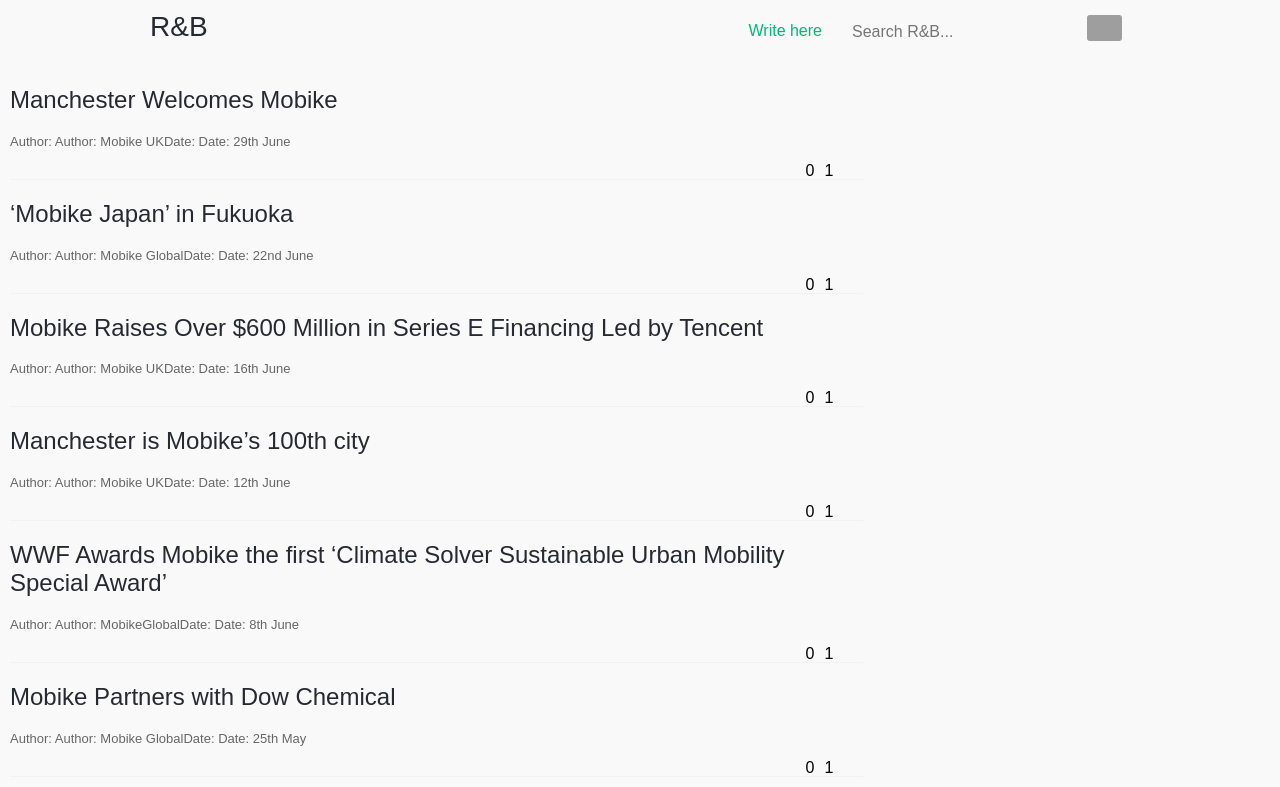
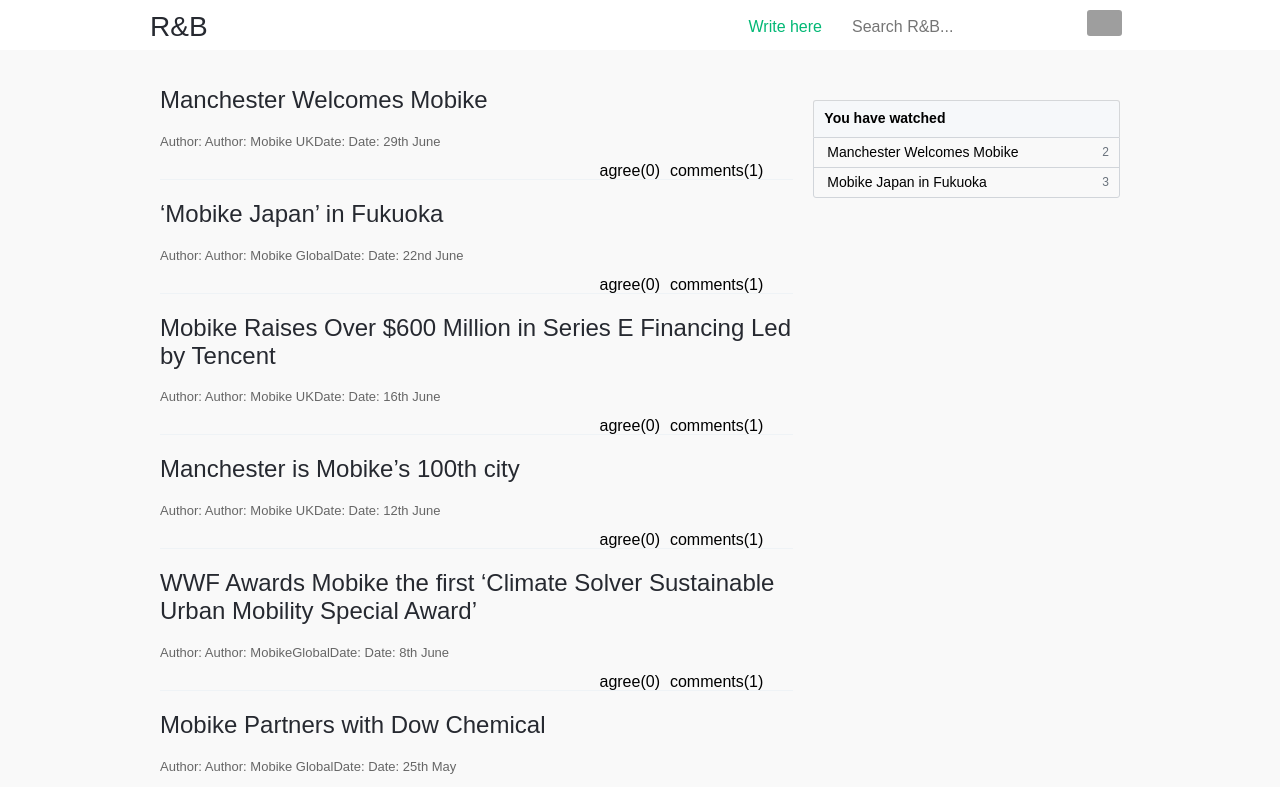
Before and after one commit to cpprookie/reactblog, a React (Create React App) app: page /posts in a window 1280 px wide. Shown: the top 787 px of the page. Built offline with nearby package versions, Linux system fonts and the light colour scheme; grey boxes are pictures that could not be loaded.

Commit message:
finish posts

```diff
--- a/src/App.css
+++ b/src/App.css
@@ -2,6 +2,14 @@
   margin: 0;
   padding: 0;
   font-family:sans-serif, Open Sans,Helvetica Neue,Arial,PingFang SC,Hiragino Sans GB,Microsoft YaHei;
+}
+
+* {
+  box-sizing: border-box;
+}
+
+body, #root  {
+  height: 100%;
 }
 
 a {
@@ -14,7 +22,7 @@
   text-decoration: underline;
 }
 
-html {
+#root {
   background: #f9f9f9;
 }
 
@@ -204,6 +212,8 @@
 .header-nav {
   float: right;
   display: flex;
+  margin-top: -5px;
+  align-items: center;
 }
 
 .header-fixed .nav-write {
@@ -215,14 +225,11 @@
   margin-right: 20px;
   font-size: 16px;
   line-height: 24px;
-  padding-top: 2px;
-  margin-top: 5px;
 }
 
 .nav-search {
   min-height: 30px;
   margin-right: 10px;
-  margin-top: 5px;
 }
 
 .header-fixed .nav-search input {
@@ -257,13 +264,13 @@
 
 /* postList common component */
 .posts-body {
-  width: 100%;
-  margin-top: 50px;
+  max-width: 980px;
+  display: flex;
+  margin: 50px auto 0px;
 }
 
 .postList {
   width: 66.666667%;
-  float: left;
   padding: 0 10px;
   list-style: none;
 }
@@ -273,15 +280,15 @@
   border-bottom: 1px solid #eff3f6;
 }
 
-.postItem-title {
+.postItem-title, .post-title {
   color: #262930;
   font-weight: 300;
 }
 
-.postItem-info {
+.postItem-info, .post-info {
   color: #666;
   font-size: 13px;
-  margin: 5px 0 10px;
+  margin-bottom: 10px;
 }
 
 .postItem-footer {
@@ -302,3 +309,91 @@
   font-size: 16px;
   line-height: 24px;
 }
+
+/* posts-history common componen*/
+.posts-history {
+  width: 33.333%;
+  border: none;
+  margin-top: 50px;
+  padding: 0 10px;
+}
+
+.history-content {
+  margin-bottom: 20px;
+  border-radius: 3px;
+}
+
+.history-content>h3 {
+  display: block;
+  padding: 9px 10px 10px;
+  margin: 0;
+  font-size: 14px;
+  line-height: 17px;
+  background-color: #f6f8fa;
+  border: 1px solid rgba(27,31,35,0.15);
+  border-bottom: 0;
+  border-radius: 3px 3px 0 0;
+}
+
+
+.history-list {
+  list-style: none;
+  margin: 0;
+  padding: 0;
+  border: 1px solid #d1d5da;
+  border-bottom-left-radius: 3px;
+  border-bottom-right-radius: 3px;
+  font-size: 14px;
+  line-height: 17px;
+}
+
+.history-list>:first-child {
+  border-top: 0;
+}
+
+.history-item {
+  padding: 6px 64px 6px 13px;
+  border-top: 1px solid #d1d5da;
+  position: relative;
+}
+
+.history-title {
+  max-width: 220px;
+}
+
+.history-agree {
+  position: absolute;
+  top: 0;
+  right: 10px;
+  margin-top: 6px;
+  font-size: 12px;
+  color: #6a737d;
+}
+
+/* post page */
+.post-wrapper {
+  margin: 50px auto 0;
+  padding: 0 10px;
+  max-width: 980px;
+}
+
+.post-content {
+  position: relative;
+}
+
+
+.post-info-user, .post-info-date {
+
+}
+.post-body {
+  margin: 20px 0;
+  color: #666;
+  font-size: 15px;
+}
+
+.post-footer{
+  position: absolute;
+  right: 0;
+  bottom: 40px;
+  margin-right: 10px;
+}
--- a/src/App.js
+++ b/src/App.js
@@ -5,6 +5,7 @@
 import Signin from './components/Signin'
 import Signup from './components/Signup'
 import Posts from './components/Posts'
+import Post from './components/Post'
 import Mock from  'mockjs'
 
 // import axios from 'axios'
@@ -37,12 +38,13 @@
 
   render() {
     return (
-     <div className="blog">
+    <div className="blog">
       <Route exact path="/" component={Home} />
       <Route path="/signin" component={Signin} />
       <Route path='/signup' component={Signup} />
       <Route path='/posts' render= {()=> <Posts headerFix={this.state.headerFix} />} />
-     </div>
+      <Route path='/post/:postID' render= {()=> <Posts headerFix={this.state.headerFix} />} />
+    </div>
     )
   }
 }
--- a/src/components/Post.js
+++ b/src/components/Post.js
@@ -0,0 +1,42 @@
+import React, {Component} from 'react'
+import Header from './common/Header'
+
+class Post extends Component {
+  constructor (props) {
+    super(props)
+    this.state = { post: {
+      "id":0,
+      "title":"Manchester Welcomes Mobike",
+      "author":"Mobike UK",
+      "date":"29th June",
+      "agree": 0,
+      "comments": 1,
+      "content": "Areas of high-traffic and need have been identified to begin. Mobike will work closely with local partners and authorities (TfGM, and Manchester and Salford City councils) to identify suitable additional locations that will best service users and the city alike."
+      }
+    }
+  }
+  render () {
+    return (
+      <div className="post">
+        <Header isFixed={this.props.headerFix} user={{avatar: 'https://avatars4.githubusercontent.com/u/18083815?v=4&s=40'}} />
+        <div className="post-wrapper">
+          <section className="post-content">
+            <h1 className="post-title">{this.state.post.title}</h1>
+            <div className="post-info">
+              {this.props.isAuthor ? null : (<div className="post-info-author"></div>)}
+              <div className="post-info-date">{this.state.post.date}</div>
+            </div>
+            <div className="post-body">{this.state.post.content}</div>
+            <div className="post-footer">
+              <div className="post-agree">{this.state.post.agree}</div>
+              <div className="post-comment">{this.state.post.comment}</div>
+            </div>
+          </section>
+          <section className="comments-content"></section>
+        </div>
+      </div>
+    )
+  }
+}
+
+export default Post
--- a/src/components/Posts.js
+++ b/src/components/Posts.js
@@ -1,6 +1,7 @@
 import React ,{Component} from 'react'
 import Header from './common/Header'
 import PostList from './common/PostList'
+import History from './common/History'
 
 const testData = [
   {"id":0,"title":"Manchester Welcomes Mobike","author":"Author: Mobike UK","date":"Date: 29th June","agree": 0, "comments": 1},
@@ -13,6 +14,10 @@
   {"id":7,"title":"The Mobike White Paper: Bike-Share in the City","link":"https://mobike.com/global/blog/post/mobike-white-paper","author":"Author: Mobike Global","date":"Date: 19th May 2017", "agree": 0, "comments": 1}
 ]
 
+const historyData = [
+  {"id":0,"title":"Manchester Welcomes Mobike", agree: 2},
+  {"id":1,"title":"Mobike Japan in Fukuoka", agree: 3}
+]
 
 class Posts extends  Component {
   constructor (props) {
@@ -24,6 +29,7 @@
         <Header isFixed={this.props.headerFix} user={{avatar: 'https://avatars4.githubusercontent.com/u/18083815?v=4&s=40'}} />
         <section className="posts-body">
           <PostList shortPosts={testData} />
+          <History history={historyData} />
         </section>
       </div>
     )
--- /dev/null
+++ b/src/components/common/History.js
@@ -0,0 +1,19 @@
+import React from 'react'
+
+const History = props => (
+  <div className="posts-history">
+    <div className="history-content">
+      <h3>You have watched</h3>
+      <ul className="history-list">
+        {props.history.map(item =>
+          <li className="history-item" key={item.id}>
+            <span className="history-title">{item.title}</span>
+            <span className="history-agree">{item.agree}</span>
+          </li>
+        )}
+      </ul>
+    </div>
+  </div>
+)
+
+export default History
--- a/src/components/common/PostList.js
+++ b/src/components/common/PostList.js
@@ -9,8 +9,8 @@
     </div>
     <div className="postItem-footer">
       <div className="postItem-footer-right">
-        <span className="postItem-agree">{props.shortPost.agree}</span>
-        <span className="postItem-comments">{props.shortPost.comments}</span>
+        <span className="postItem-agree">agree({props.shortPost.agree})</span>
+        <span className="postItem-comments">comments({props.shortPost.comments})</span>
       </div>
     </div>
   </li>
```
Also changed, not shown: 1 other file (tests, documents, lock files or other folders).
